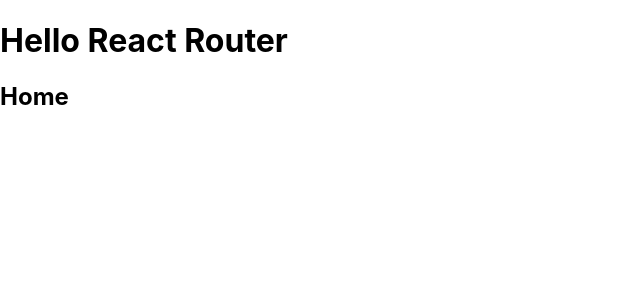
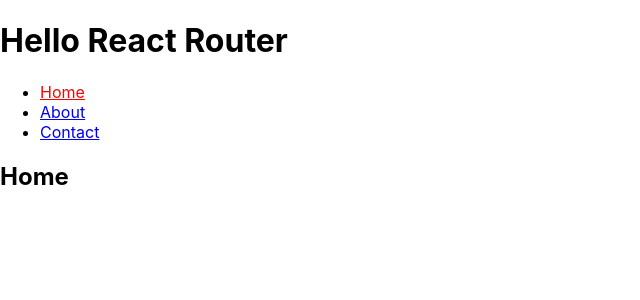
Before and after one commit to high-g/react-router, a React (Create React App) app: page / in a window 1280 px wide. Shown: the top 300 px of the page, without its empty margins (0-640 px from the left). Built offline with nearby package versions, Linux system fonts and the light colour scheme.

Commit message:
add: link

```diff
--- a/src/App.css
+++ b/src/App.css
@@ -1,38 +1,3 @@
-.App {
-  text-align: center;
+.active {
+  color: red;
 }
-
-.App-logo {
-  height: 40vmin;
-  pointer-events: none;
-}
-
-@media (prefers-reduced-motion: no-preference) {
-  .App-logo {
-    animation: App-logo-spin infinite 20s linear;
-  }
-}
-
-.App-header {
-  background-color: #282c34;
-  min-height: 100vh;
-  display: flex;
-  flex-direction: column;
-  align-items: center;
-  justify-content: center;
-  font-size: calc(10px + 2vmin);
-  color: white;
-}
-
-.App-link {
-  color: #61dafb;
-}
-
-@keyframes App-logo-spin {
-  from {
-    transform: rotate(0deg);
-  }
-  to {
-    transform: rotate(360deg);
-  }
-}
--- a/src/App.js
+++ b/src/App.js
@@ -1,9 +1,27 @@
-import { BrowserRouter, Route, Switch } from 'react-router-dom'
+import { BrowserRouter, Route, Switch, NavLink } from 'react-router-dom'
+import './App.css'
 
 const App = () => {
   return (
     <BrowserRouter>
       <h1>Hello React Router</h1>
+      <ul>
+        <li>
+          <NavLink activeClassName="active" exact to="/">
+            Home
+          </NavLink>
+        </li>
+        <li>
+          <NavLink activeClassName="active" to="about">
+            About
+          </NavLink>
+        </li>
+        <li>
+          <NavLink activeClassName="active" to="contact">
+            Contact
+          </NavLink>
+        </li>
+      </ul>
       <Switch>
         <Route exact path="/">
           <Home />
```
